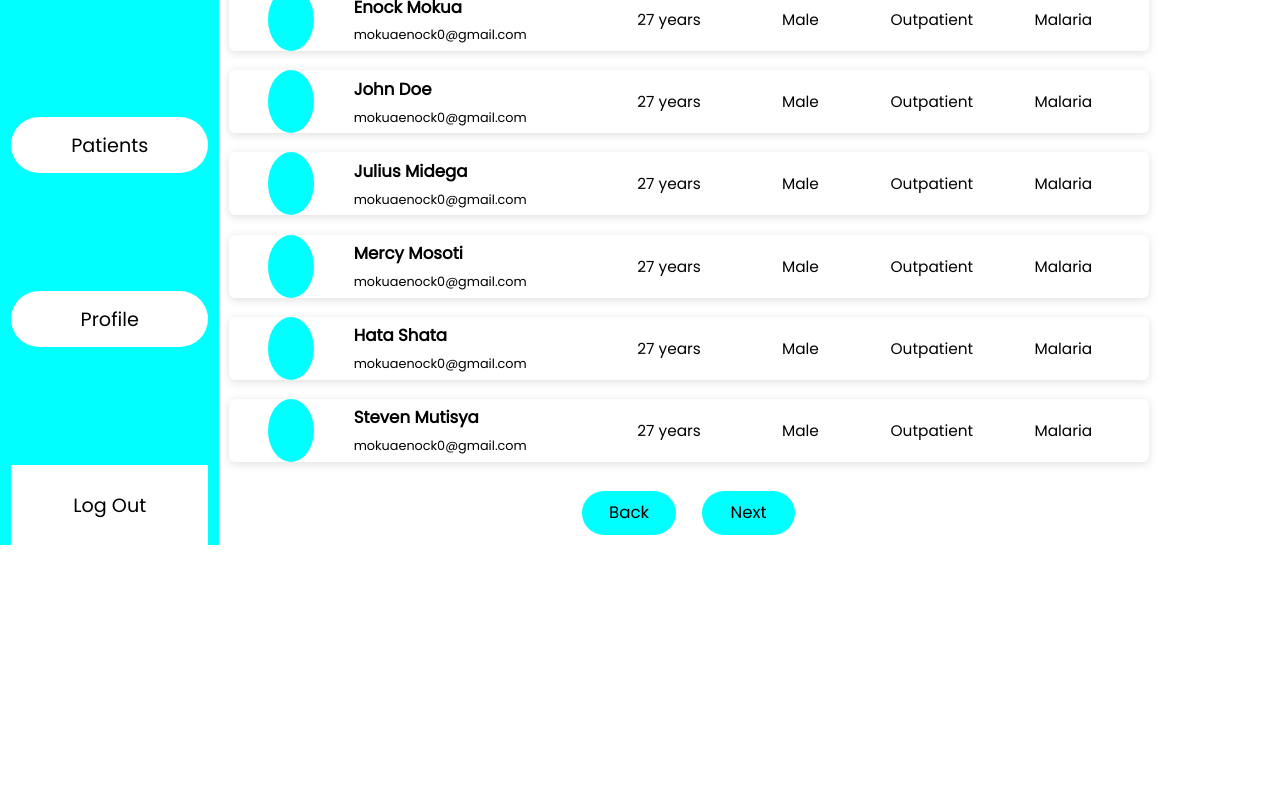
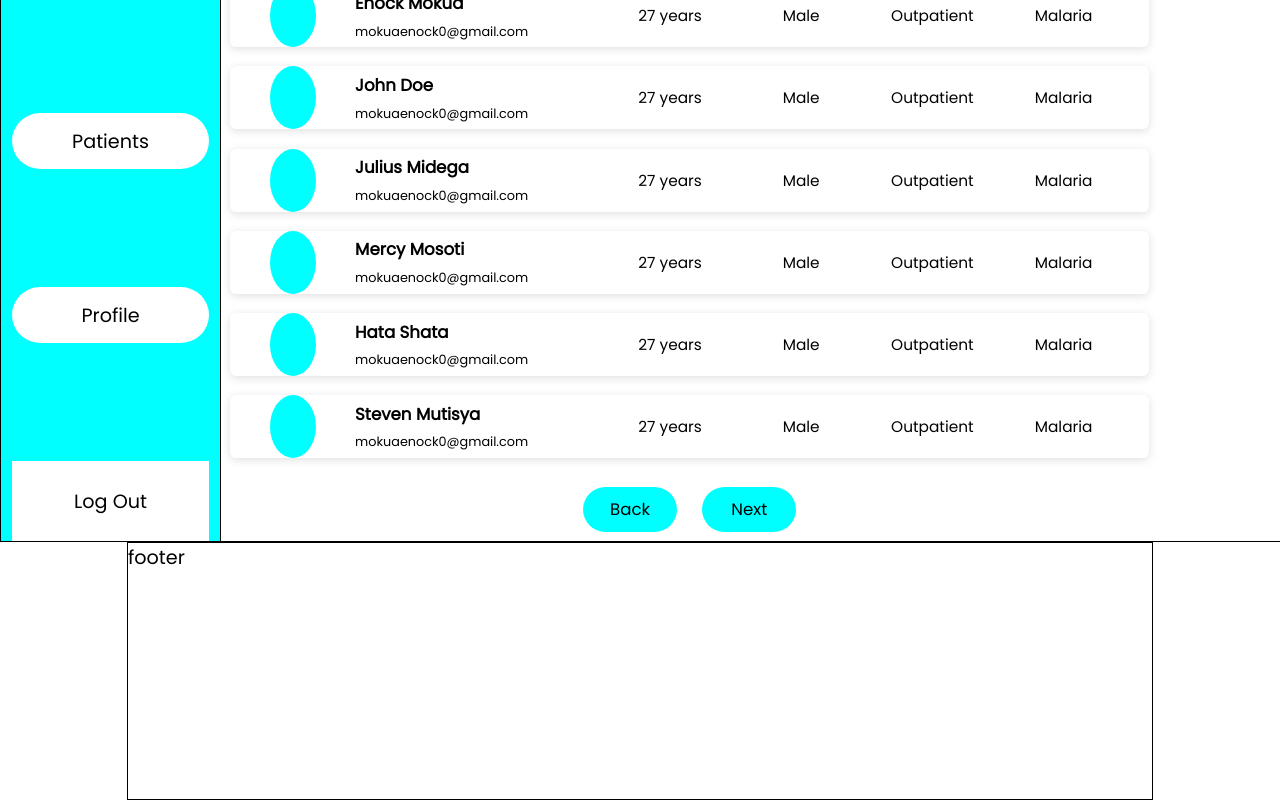
Before and after one commit to MokuaEnock/swiss, a React (Create React App) app: page /doctor/list in a window 1280 px wide. Shown: the part 313-1113 px from the top of the page. Before the commit the page ends 858 px from the top, so only its background shows below. Built offline with nearby package versions, Linux system fonts and the light colour scheme.

Commit message:
add basic styling for the react page

```diff
--- a/src/App.css
+++ b/src/App.css
@@ -14,7 +14,7 @@ body {
 }
 
 #root {
-  width: 100%;
+  width: 80%;
   height: max-content;
   display: flex;
   flex-direction: column;
@@ -22,6 +22,24 @@ body {
   align-items: center;
 }
 
+header {
+  width: 100%;
+  height: 4vw;
+  display: flex;
+  flex-direction: row;
+  justify-content: space-between;
+  align-items: center;
+  border: thin solid black;
+}
+
 main {
-  width: 100vw;
+  width: 100%;
+  min-height: 45vw;
+  border: thin solid black;
 }
+
+footer {
+  width: 100%;
+  height: 20vw;
+  border: thin solid black;
+}
--- a/src/App.js
+++ b/src/App.js
@@ -16,6 +16,7 @@ function App() {
   return (
     <Router>
       <Header />
+
       <Routes>
         <Route path="/" element={<Home />} />
         <Route path="/patient" element={<Patient />} />
@@ -26,10 +27,9 @@ function App() {
           <Route path=":id" element={<DoctorView />} />
           <Route path="search" element={<DoctorSearch />} />
           <Route path="list" element={<DoctorList />} />
-          {/* <Route path=":id" element={<DoctorView />} /> */}
-          {/* <Route path=":id" element={<DoctorView />} /> */}
         </Route>
       </Routes>
+
       <Footer />
     </Router>
   );
--- a/src/components/aside.js
+++ b/src/components/aside.js
@@ -1,3 +1,3 @@
 export default function Footer() {
-  return <footer id="doctor-aside"></footer>;
+  return <footer>footer</footer>;
 }
--- a/src/components/header.js
+++ b/src/components/header.js
@@ -5,7 +5,7 @@ export default function Header() {
   return (
     <header id="header">
       <div id="header-logo">
-        <span></span>
+        <Link to="/">Logo</Link>
       </div>
 
       <div id="header-container">
```
